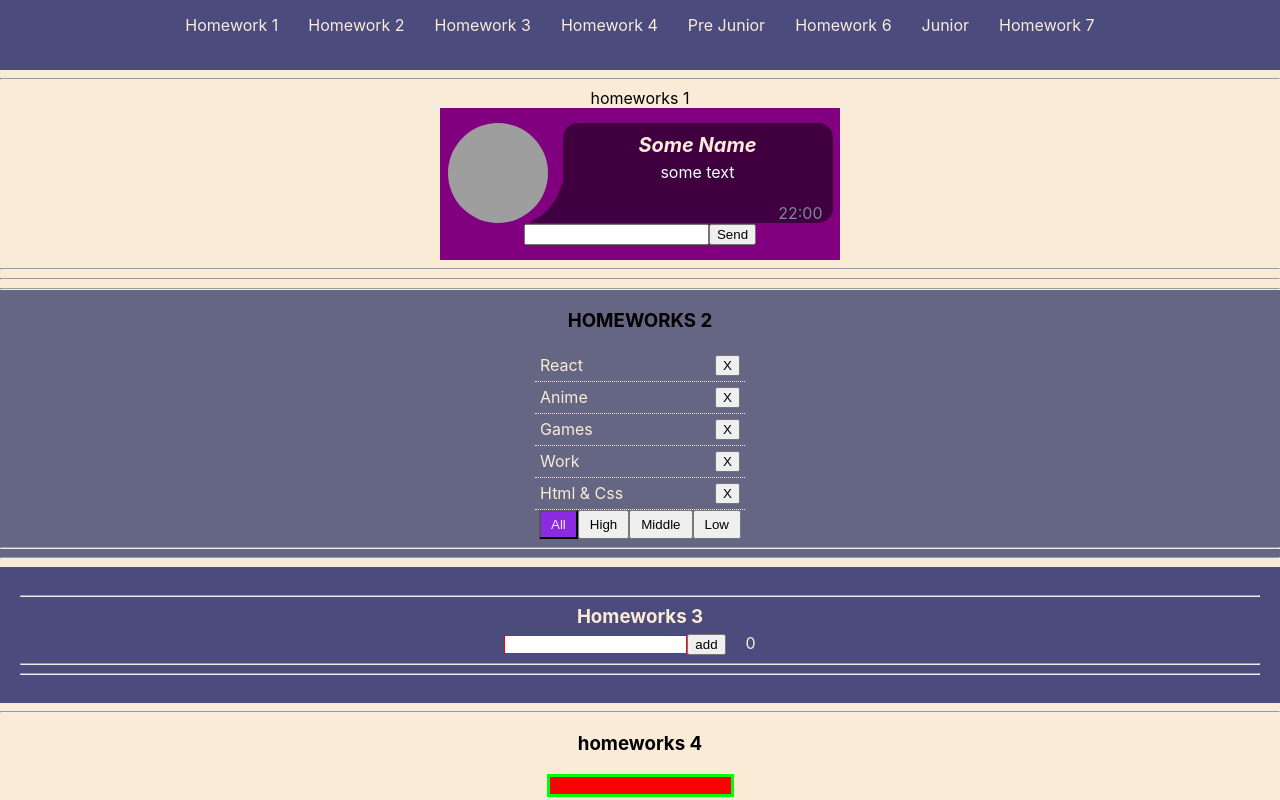
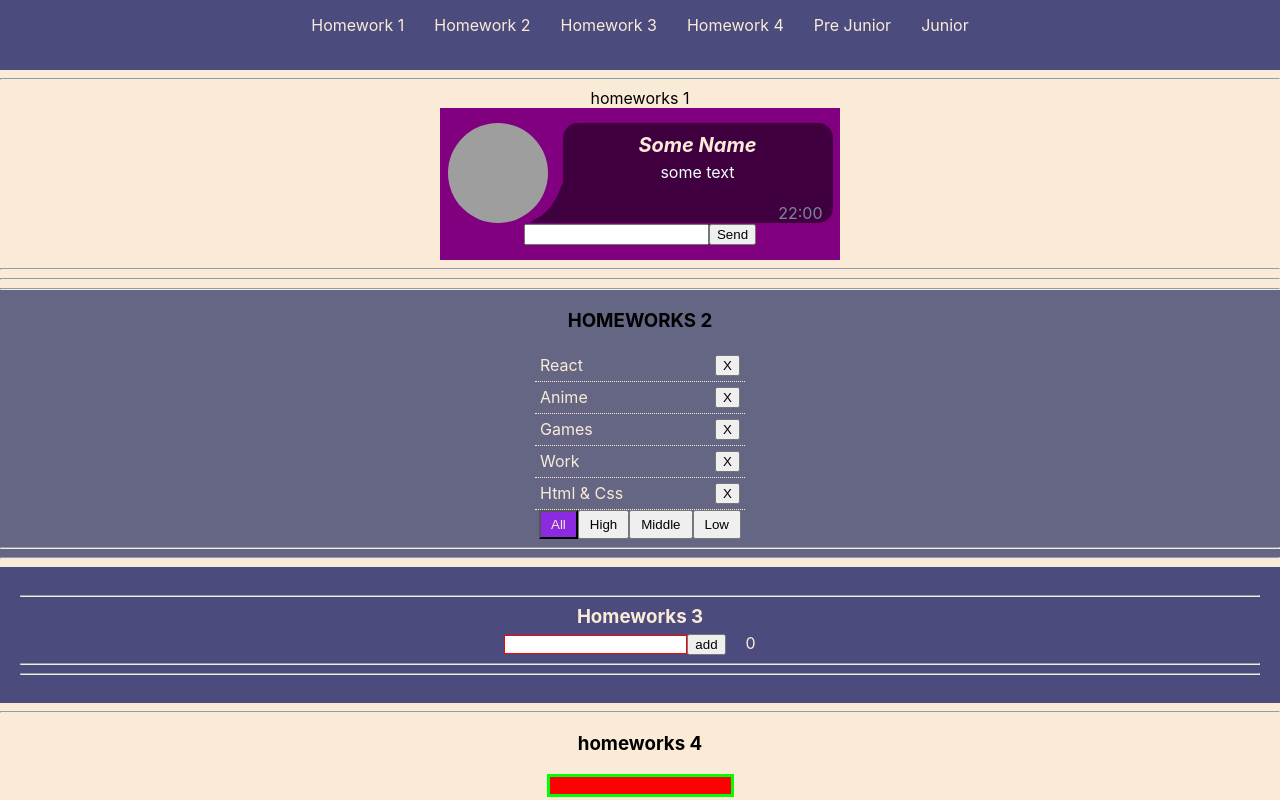
Before and after one commit to Alonasa/homeworks, a React (Create React App) app: page / in a window 1280 px wide. Shown: the top 800 px of the page. Built offline with nearby package versions, Linux system fonts and the light colour scheme; grey boxes are pictures that could not be loaded.

Commit message:
delete links for homework 6-7

```diff
--- a/src/p2-homeworks/h5/Header.tsx
+++ b/src/p2-homeworks/h5/Header.tsx
@@ -40,14 +40,8 @@ function Header() {
 			<NavLink to={PATH.PRE_JUNIOR}
 					 className={(navData) => navDataStyleHandler(navData.isActive)}>Pre
 			  Junior</NavLink>
-			<NavLink to={PATH.HW6}
-					 className={(navData) => navDataStyleHandler(navData.isActive)}>Homework
-			  6</NavLink>
 			<NavLink to={PATH.JUNIOR}
 					 className={(navData) => navDataStyleHandler(navData.isActive)}>Junior</NavLink>
-			<NavLink to={PATH.HW7}
-					 className={(navData) => navDataStyleHandler(navData.isActive)}>Homework
-			  7</NavLink>
 		  </div>
 		</nav>
 	  </div>
```
